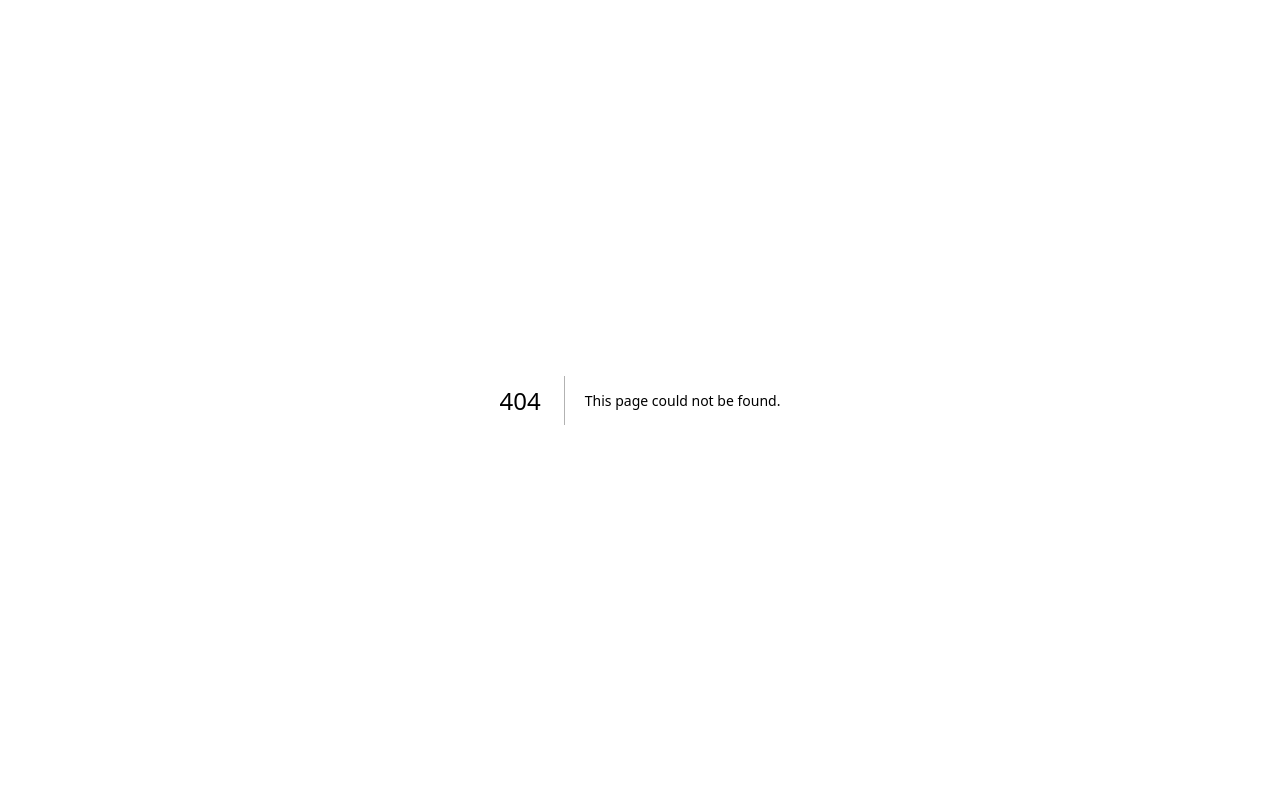
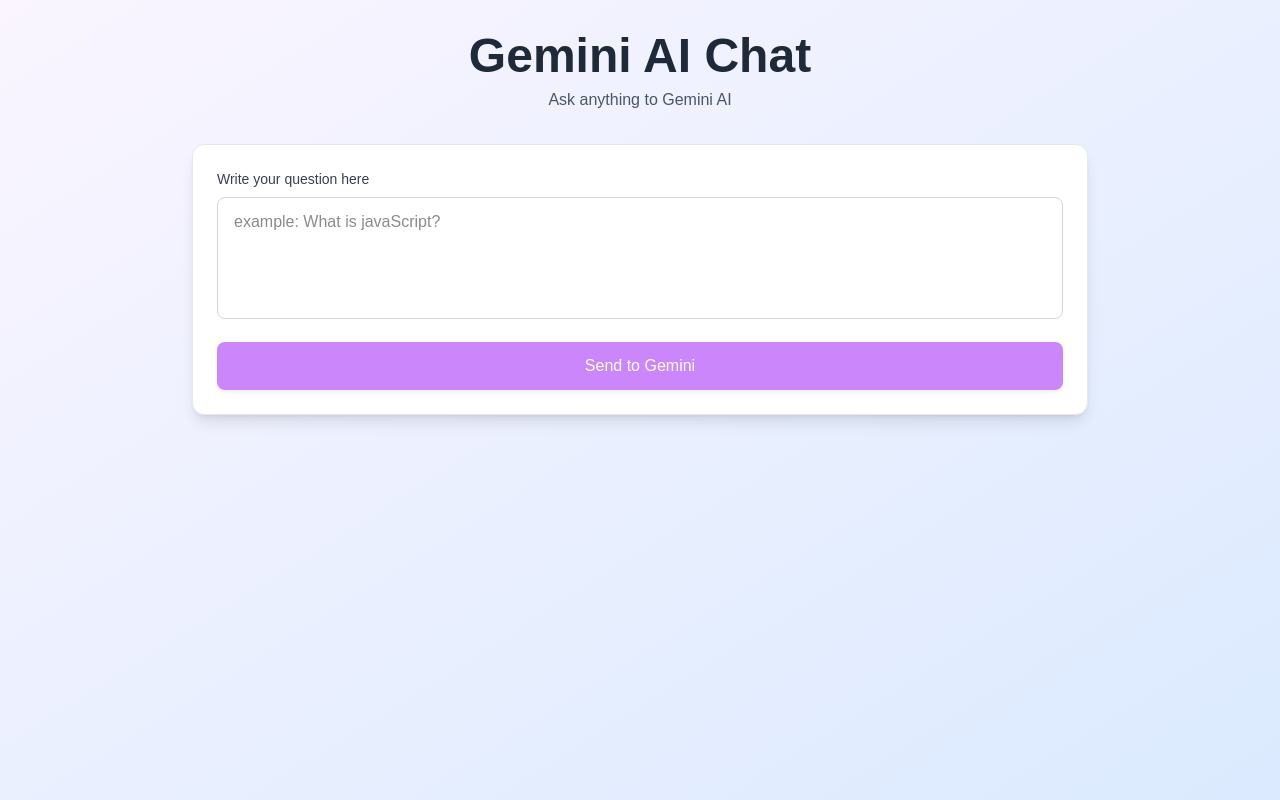
Before and after one commit to sakibmohammad79/tast-manager-fytobyte, a Next.js app: page /gemini-chat in a window 1280 px wide. Before the commit this address had no page. Built offline with nearby package versions, Linux system fonts and the light colour scheme.

Commit message:
gemini response correctly

```diff
--- /dev/null
+++ b/app/api/gemini/route.ts
@@ -0,0 +1,59 @@
+import { NextResponse } from 'next/server';
+import { GoogleGenerativeAI } from '@google/generative-ai';
+
+export async function POST(request: Request) {
+  try {
+    const { prompt } = await request.json();
+
+    if (!prompt) {
+      return NextResponse.json(
+        { error: 'Prompt is required' },
+        { status: 400 }
+      );
+    }
+
+    // API key check
+    const apiKey = process.env.GEMINI_API_KEY;
+
+
+    if (!apiKey) {
+      console.error('GEMINI_API_KEY not found in environment variables');
+      return NextResponse.json(
+        { error: 'API key not configured' },
+        { status: 500 }
+      );
+    }
+
+
+    // Gemini model initialize
+    const genAI = new GoogleGenerativeAI(apiKey);
+    const model = genAI.getGenerativeModel({ model: 'gemini-2.5-pro' });
+
+    console.log('Sending request to Gemini...');
+
+    // AI response generate
+    const result = await model.generateContent(prompt);
+    const response = await result.response;
+    const text = response.text();
+
+    console.log('Response received from Gemini');
+
+    return NextResponse.json({ response: text });
+  } catch (error) {
+    console.error('Gemini API Error Details:', error);
+
+    // Specific error messages
+    if (error.message?.includes('API_KEY_INVALID')) {
+      return NextResponse.json(
+        { error: 'Invalid API Key. Please check your Gemini API key.' },
+        { status: 401 }
+      );
+    }
+
+
+    return NextResponse.json(
+      { error: 'Failed to get AI response: ' + error.message },
+      { status: 500 }
+    );
+  }
+}
--- /dev/null
+++ b/app/gemini-chat/page.tsx
@@ -0,0 +1,98 @@
+'use client';
+
+import { useState } from 'react';
+
+export default function Home() {
+  const [userInput, setUserInput] = useState<string>('');
+  const [aiResponse, setAiResponse] = useState<string>('');
+  const [loading, setLoading] = useState<boolean>(false);
+
+  const handleSubmit = async (e: React.FormEvent<HTMLFormElement>): Promise<void> => {
+    e.preventDefault();
+
+    if (!userInput.trim()) return;
+
+    setLoading(true);
+    setAiResponse('');
+
+    try {
+      const response = await fetch('/api/gemini', {
+        method: 'POST',
+        headers: { 'Content-Type': 'application/json' },
+        body: JSON.stringify({ prompt: userInput })
+      });
+
+      const data = await response.json();
+
+      if (response.ok) {
+        setAiResponse(data.response);
+      } else {
+        setAiResponse('Error: ' + data.error);
+      }
+    } catch (error) {
+      console.error('Error:', error);
+      setAiResponse('Failed to get response from AI');
+    } finally {
+      setLoading(false);
+    }
+  };
+
+  return (
+    <div className="min-h-screen bg-linear-to-br from-purple-50 to-blue-100 p-4 sm:p-8">
+      <div className="max-w-4xl mx-auto">
+        <h1 className="text-4xl sm:text-5xl font-bold text-center mb-2 text-gray-800">
+          Gemini AI Chat
+        </h1>
+        <p className="text-center text-gray-600 mb-8">
+          Ask anything to Gemini AI
+        </p>
+
+        {/* Input Form */}
+        <div className="bg-white rounded-xl shadow-lg p-6 mb-6 border border-gray-200">
+          <form onSubmit={handleSubmit}>
+            <div className="mb-4">
+              <label className="block text-sm font-medium text-gray-700 mb-2">
+                Write your question here
+              </label>
+              <textarea
+                placeholder="example: What is javaScript?"
+                value={userInput}
+                onChange={(e) => setUserInput(e.target.value)}
+                className="w-full px-4 py-3 border border-gray-300 rounded-lg focus:outline-none focus:ring-2 focus:ring-purple-500 focus:border-transparent transition resize-none"
+                rows={4}
+                disabled={loading}
+              />
+            </div>
+            <button
+              type="submit"
+              disabled={loading || !userInput.trim()}
+              className="w-full bg-purple-600 text-white py-3 rounded-lg hover:bg-purple-700 transition font-medium shadow-md hover:shadow-lg disabled:opacity-50 disabled:cursor-not-allowed"
+            >
+              {loading ? '⏳ Processing...' : 'Send to Gemini'}
+            </button>
+          </form>
+        </div>
+
+        {/* AI Response */}
+        {(aiResponse || loading) && (
+          <div className="bg-white rounded-xl shadow-lg p-6 border border-gray-200">
+            <h2 className="text-xl font-semibold mb-4 text-gray-700 flex items-center gap-2">
+               Gemini Response:
+            </h2>
+            {loading ? (
+              <div className="flex items-center justify-center py-8">
+                <div className="animate-spin rounded-full h-12 w-12 border-b-2 border-purple-600"></div>
+              </div>
+            ) : (
+              <div className="prose max-w-none">
+                <p className="text-gray-800 whitespace-pre-wrap leading-relaxed">
+                  {aiResponse}
+                </p>
+              </div>
+            )}
+          </div>
+        )}
+      </div>
+    </div>
+  );
+}
--- a/app/page.tsx
+++ b/app/page.tsx
@@ -1,5 +1,6 @@
 "use client";
 
+import Link from "next/link";
 import { useState, useEffect } from "react";
 
 // Task interface define
@@ -251,6 +252,9 @@ export default function Home() {
           </div>
         )}
       </div>
+      <Link href='/gemini-chat'>
+      <button  className="text-white font-bold bg-green-500 py-4 px-4 cursor-pointer shadow-2xl">Gemini Chat</button></Link>
     </div>
+
   );
 }
```
